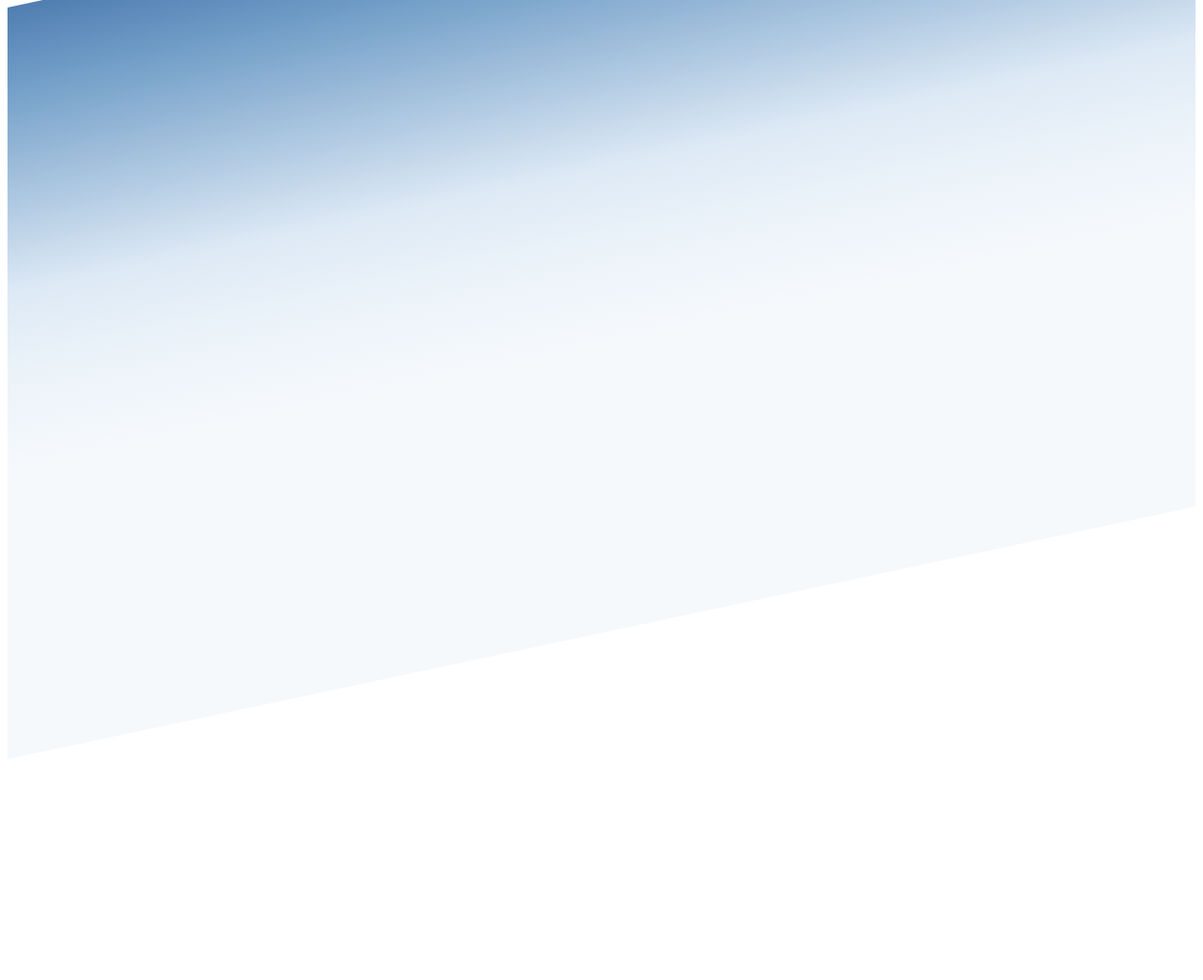
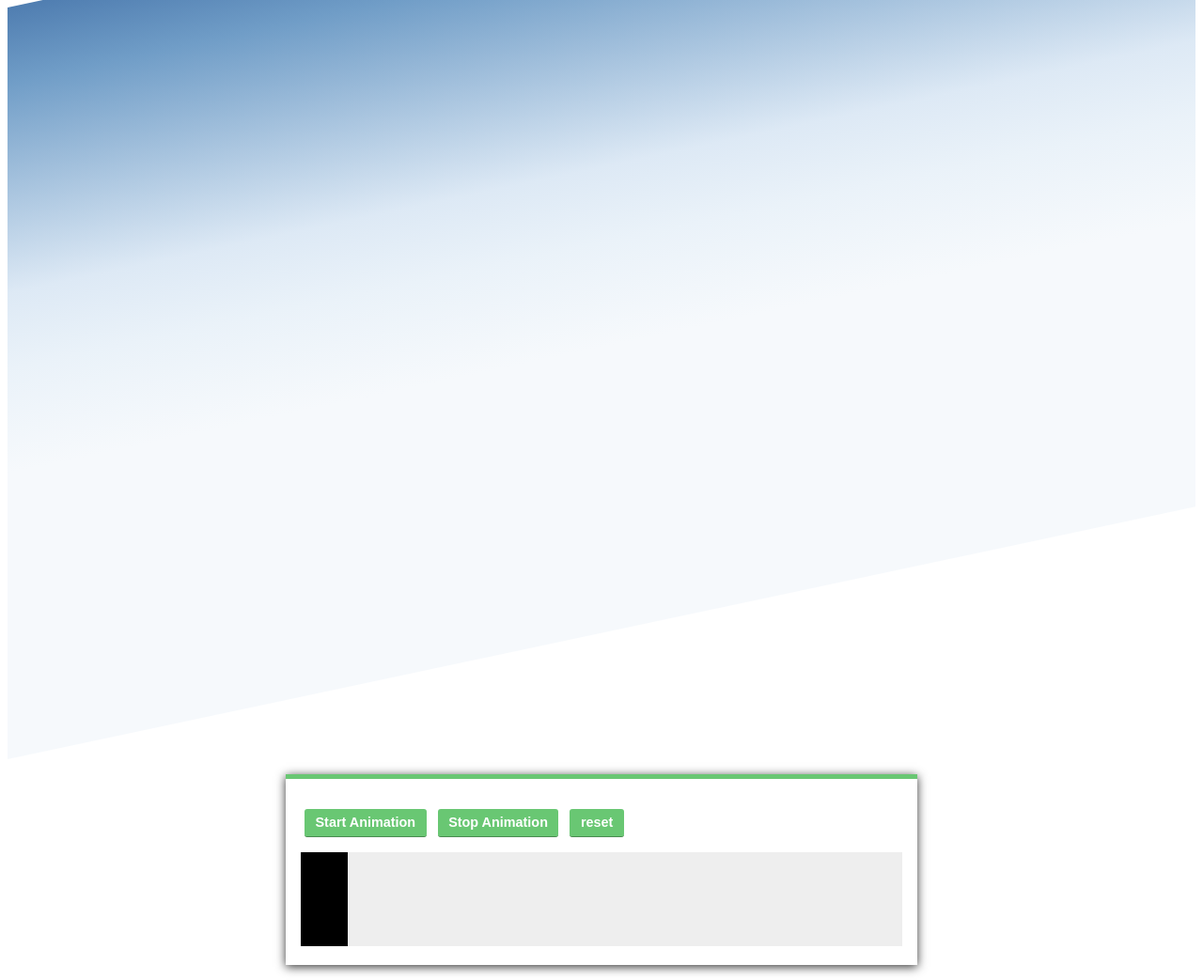
Before and after one commit to djedynak259/css-experiments, a plain HTML site: page index.html in a window 1280 px wide. Shown: the whole page at 94% size. Before the commit the page ends 816 px from the top, so only its background shows below. Drawn offline with Linux system fonts and the light colour scheme.

Commit message:
added slider

```diff
--- a/css/styles.css
+++ b/css/styles.css
@@ -46,3 +46,49 @@ header .stripes {
 .right  { transform: rotateY(90deg)   translateZ(50px) }
 .top    { transform: rotateX(90deg)   translateZ(50px) }
 .bottom { transform: rotateX(-90deg)  translateZ(50px) }
+
+
+/*Slider Style*/
+
+#page-wrapper {
+  width: 640px;
+  background: #FFFFFF;
+  padding: 1em;
+  margin: 1em auto;
+  border-top: 5px solid #69c773;
+  box-shadow: 0 2px 10px rgba(0,0,0,0.8);
+}
+
+
+canvas {
+  background: #EEE;
+}
+
+.controls {
+  margin: 1em 0;
+}
+
+button {
+  display: inline-block;
+  border-radius: 3px;
+  border: none;
+  font-size: 0.9rem;
+  padding: 0.4rem 0.8em;
+  background: #69c773;
+  border-bottom: 1px solid #498b50;
+  color: white;
+  -webkit-font-smoothing: antialiased;
+  font-weight: bold;
+  margin: 0 0.25rem;
+  text-align: center;
+}
+
+button:hover, button:focus {
+  opacity: 0.75;
+  cursor: pointer;
+}
+
+button:active {
+  opacity: 1;
+  box-shadow: 0 -3px 10px rgba(0, 0, 0, 0.1) inset;
+}
--- a/index.html
+++ b/index.html
@@ -28,6 +28,17 @@
 			</div>
     </header>
 
+    <div id="page-wrapper">
+
+		  <div class="controls">
+		    <button type="button" id="startBtn">Start Animation</button>
+		    <button type="button" id="stopBtn">Stop Animation</button>
+		    <button type="button" id="resetBtn">reset</button>
+		  </div>
+
+		  <canvas id="stage" width="640" height="100"></canvas>
+		</div>
+
 	<script src="js/main.js"></script>
 
   </body>
--- a/js/main.js
+++ b/js/main.js
@@ -52,3 +52,116 @@
 	};
 
 }());
+
+// Slider Javascript
+
+// http://paulirish.com/2011/requestanimationframe-for-smart-animating/
+// http://my.opera.com/emoller/blog/2011/12/20/requestanimationframe-for-smart-er-animating
+
+// requestAnimationFrame polyfill by Erik Möller. fixes from Paul Irish and Tino Zijdel
+
+// MIT license
+
+(function() {
+    var lastTime = 0;
+    var vendors = ['ms', 'moz', 'webkit', 'o'];
+    for(var x = 0; x < vendors.length && !window.requestAnimationFrame; ++x) {
+        window.requestAnimationFrame = window[vendors[x]+'RequestAnimationFrame'];
+        window.cancelAnimationFrame = window[vendors[x]+'CancelAnimationFrame']
+                                   || window[vendors[x]+'CancelRequestAnimationFrame'];
+    }
+
+    if (!window.requestAnimationFrame)
+        window.requestAnimationFrame = function(callback, element) {
+            var currTime = new Date().getTime();
+            var timeToCall = Math.max(0, 16 - (currTime - lastTime));
+            var id = window.setTimeout(function() { callback(currTime + timeToCall); },
+              timeToCall);
+            lastTime = currTime + timeToCall;
+            return id;
+        };
+
+    if (!window.cancelAnimationFrame)
+        window.cancelAnimationFrame = function(id) {
+            clearTimeout(id);
+        };
+}());
+
+
+(function() {
+
+	// Get the buttons.
+	var startBtn = document.getElementById('startBtn');
+	var stopBtn = document.getElementById('stopBtn');
+	var resetBtn = document.getElementById('resetBtn');
+
+	// A variable to store the requestID.
+	var requestID;
+
+	// Canvas
+	var canvas = document.getElementById('stage');
+
+	// 2d Drawing Context.
+	var ctx = canvas.getContext('2d');
+
+	// Set the fill style for the drawing context.
+	ctx.fillStyle = '#21221';
+
+	// Variables to for the drawing position and object.
+	var posX = 0;
+	var boxWidth = 50;
+	var pixelsPerFrame = 5; // How many pixels the box should move per frame.
+
+	// Draw the initial box on the canvas.
+	ctx.fillRect(posX, 0, boxWidth, canvas.height);
+
+
+	// Animate.
+	function animate() {
+		requestID = requestAnimationFrame(animate);
+
+		// If the box has not reached the end draw on the canvas.
+		// Otherwise stop the animation.
+		if (posX <= (canvas.width - boxWidth)) {
+			ctx.clearRect((posX - pixelsPerFrame), 0, boxWidth, canvas.height);
+			ctx.fillRect(posX, 0, boxWidth, canvas.height);
+			posX += pixelsPerFrame;
+		} else {
+			cancelAnimationFrame(requestID);
+		}
+	}
+
+
+	// Event listener for the start button.
+	startBtn.addEventListener('click', function(e) {
+		e.preventDefault();
+
+		// Start the animation.
+		requestID = requestAnimationFrame(animate);
+	});
+
+
+	// Event listener for the stop button.
+	stopBtn.addEventListener('click', function(e) {
+		e.preventDefault();
+
+		// Stop the animation;
+		cancelAnimationFrame(requestID);
+	});
+
+
+	// Event listener for the reset button.
+	resetBtn.addEventListener('click', function(e) {
+		e.preventDefault();
+
+		// Reset the X position to 0.
+		posX = 0;
+
+		// Clear the canvas.
+		ctx.clearRect(0, 0, canvas.width, canvas.height);
+
+		// Draw the initial box on the canvas.
+		ctx.fillRect(posX, 0, boxWidth, canvas.height);
+	});
+
+}());
```
